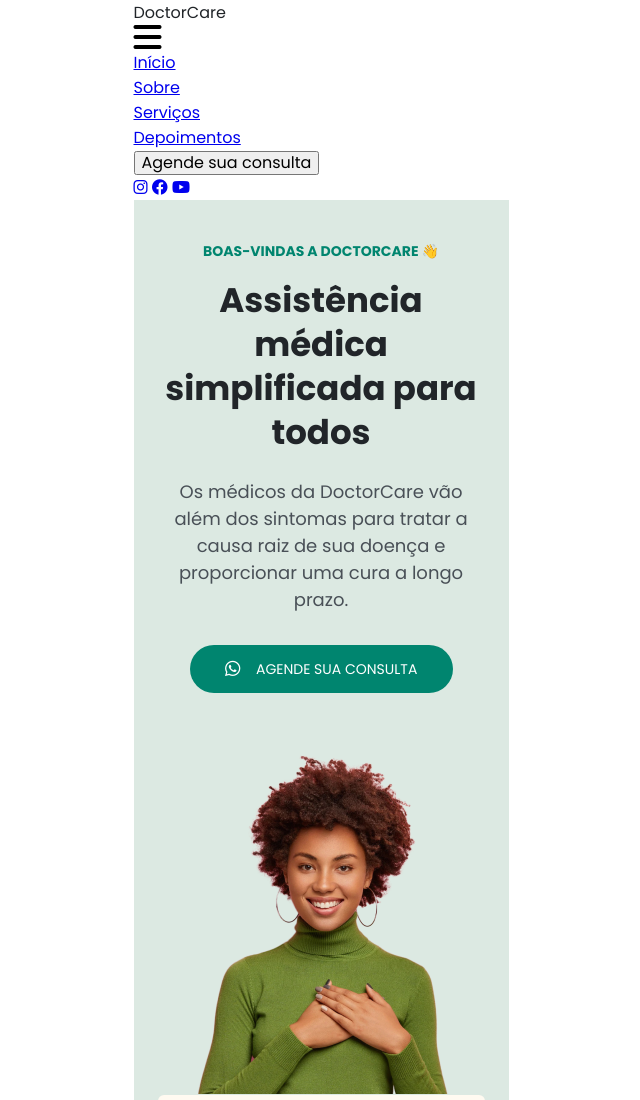
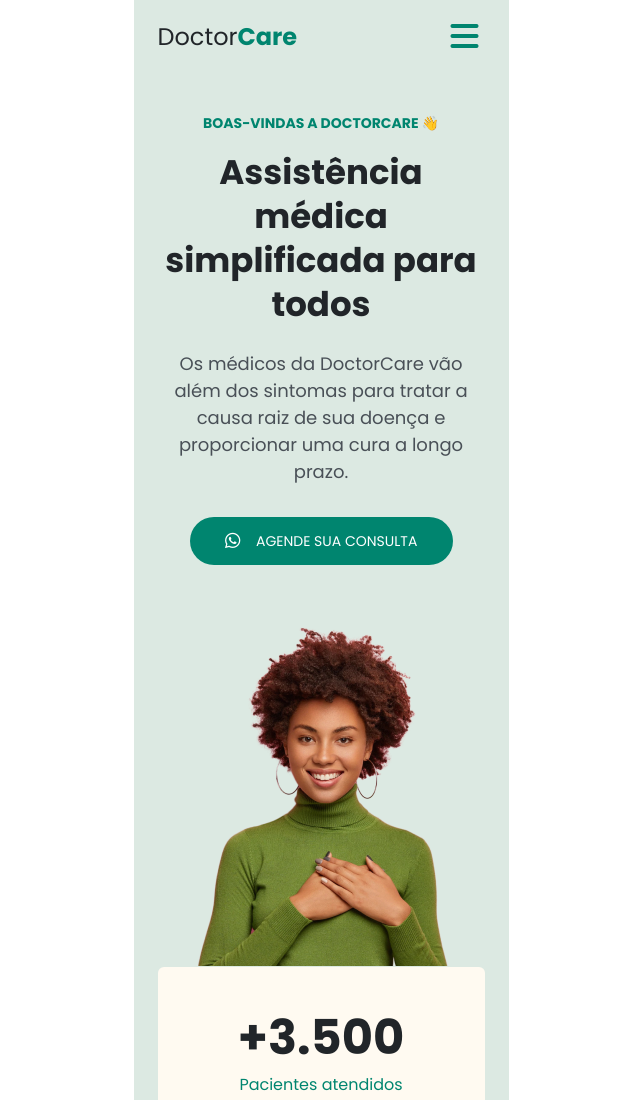
Before and after one commit to ana-ferreiramg/doctor-care, a plain HTML site: page index.html in a window 1280 px wide. Shown: the top 1100 px of the page, without its empty margins (319-959 px from the left). Drawn offline with Linux system fonts and the light colour scheme.

Commit message:
feat: update styles

```diff
--- a/assets/css/index.css
+++ b/assets/css/index.css
@@ -1,3 +1,4 @@
+@import './partials/nav.css';
 @import './partials/header.css';
 
 :root {
@@ -12,6 +13,9 @@
   --title-color: #212529;
   --text-color: #495057;
   --text-color-light: #ffffff;
+
+  --navbar-height: 7.2rem;
+
   font-size: 62.5%;
 }
 
--- a/assets/css/partials/header.css
+++ b/assets/css/partials/header.css
@@ -10,6 +10,7 @@ header {
 
   text-align: center;
   background-color: var(--first-brand-color);
+  margin-top: var(--navbar-height);
 }
 
 header h1 {
```
